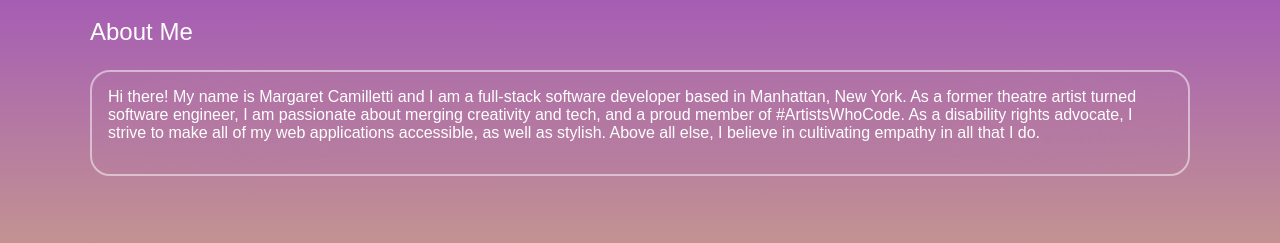
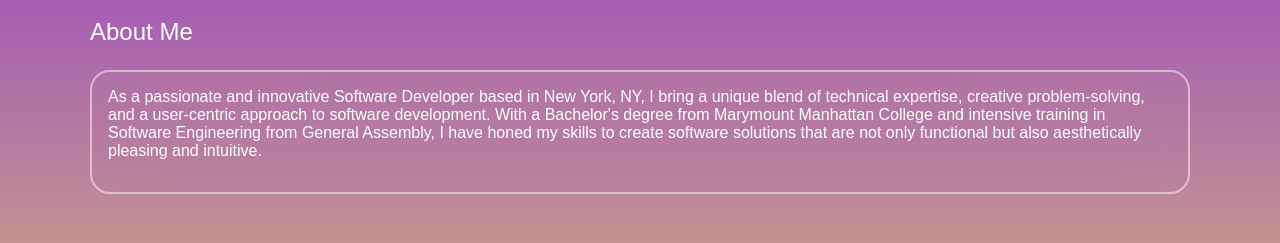
Before and after one commit to mcamilletti1/Margaret-Camilletti-Portfolio, a React (Vite) app in the folder Margaret-Camilletti-Portfolio/: page / in a window 1280 px wide. Shown: the part 428-671 px from the top of the page. Built offline with nearby package versions, Linux system fonts and the light colour scheme; a web font is replaced by a local one.

Commit message:
updated about me section

```diff
--- a/Margaret-Camilletti-Portfolio/src/components/About.jsx
+++ b/Margaret-Camilletti-Portfolio/src/components/About.jsx
@@ -4,7 +4,7 @@ const About = () => {
     return (
         <section id="about" aria-labelledby="about-header">
             <h3 id="about-header">About Me</h3>
-            <p id="about-paragraph">Hi there! My name is Margaret Camilletti and I am a full-stack software developer based in Manhattan, New York. As a former theatre artist turned software engineer, I am passionate about merging creativity and tech, and a proud member of #ArtistsWhoCode. As a disability rights advocate, I strive to make all of my web applications accessible, as well as stylish. Above all else, I believe in cultivating empathy in all that I do.</p>
+            <p id="about-paragraph">As a passionate and innovative Software Developer based in New York, NY, I bring a unique blend of technical expertise, creative problem-solving, and a user-centric approach to software development. With a Bachelor's degree from Marymount Manhattan College and intensive training in Software Engineering from General Assembly, I have honed my skills to create software solutions that are not only functional but also aesthetically pleasing and intuitive.</p>
         </section>
     )
 }
```
